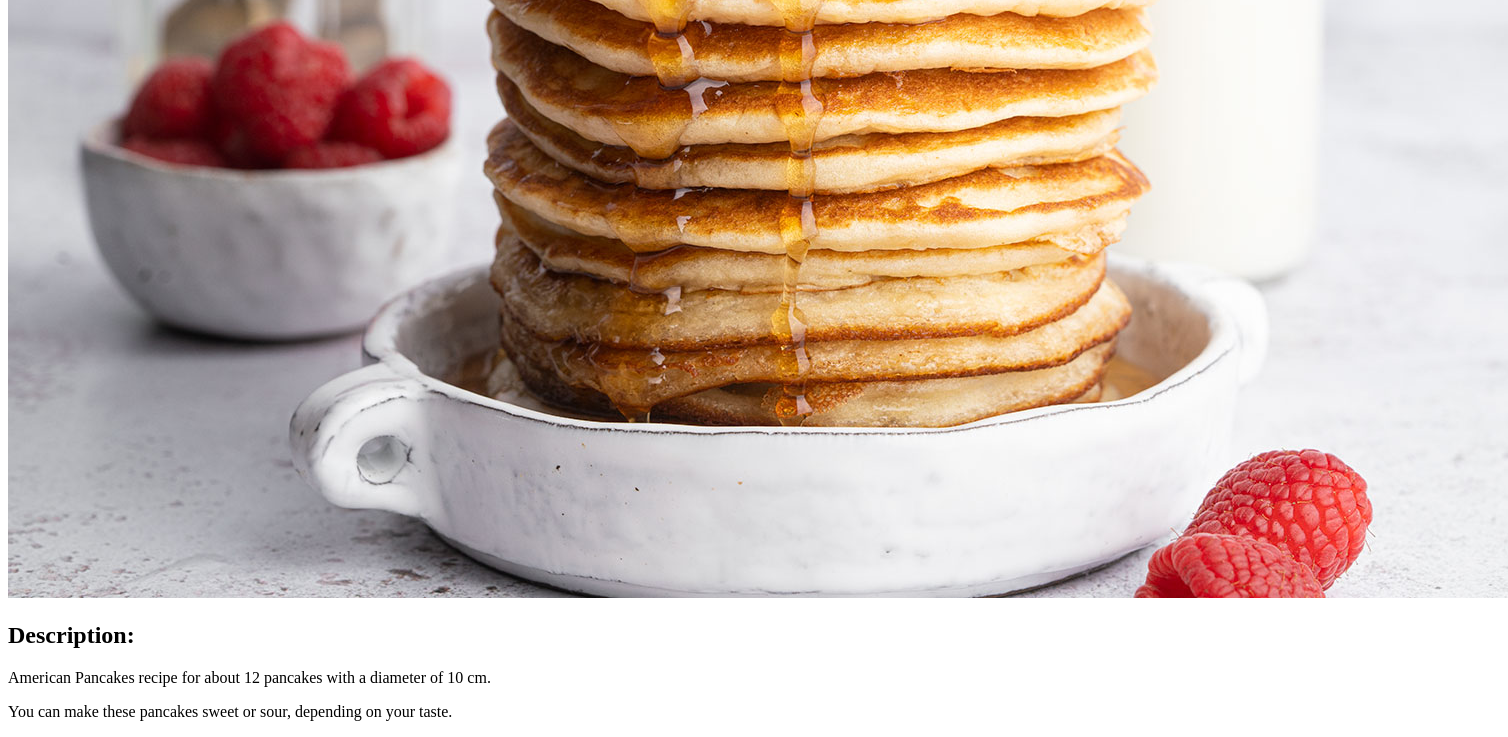
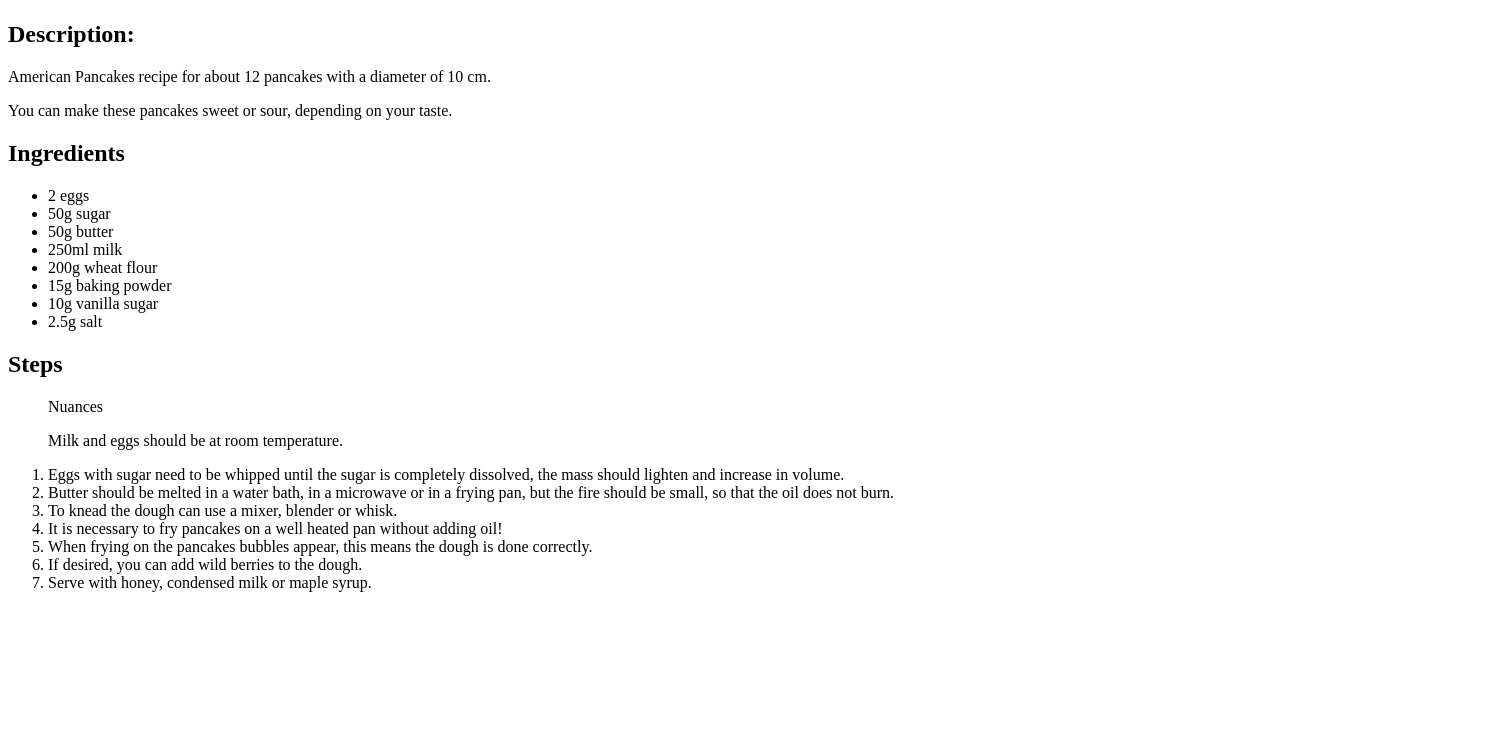
Before and after one commit to andrius-burba-94/odin-recipes, a plain HTML site: page recipes/americanpancakes.html in a window 1280 px wide. Shown: the part 483-1220 px from the top of the page, 1508 px wide, since content can reach past the window. After the commit the page ends 1091 px from the top, so only its background shows below. Drawn offline with Linux system fonts and the light colour scheme.

Commit message:
Add American Pancakes recipe

```diff
--- a/recipes/americanpancakes.html
+++ b/recipes/americanpancakes.html
@@ -7,9 +7,32 @@
 </head>
 <body>
     <h1>American Pancakes</h1>
-    <img src="../img/americanpancakes.jpg">
+    <img src="../img/americanpancakes.jpg" width="600">
     <h2>Description:</h2>
     <p>American Pancakes recipe for about 12 pancakes with a diameter of 10 cm.</p>
     <p>You can make these pancakes sweet or sour, depending on your taste.</p>
+    <h2>Ingredients</h2>
+    <ul>
+        <li>2 eggs</li>
+        <li>50g sugar</li>
+        <li>50g butter</li>
+        <li>250ml milk</li>
+        <lI>200g wheat flour</lI>
+        <li>15g baking powder</li>
+        <li>10g vanilla sugar</li>
+        <li>2.5g salt</li>
+    </ul>
+    <h2>Steps</h2>
+    <ol>
+        <p>Nuances</p>
+        <p>Milk and eggs should be at room temperature.</p>
+        <li>Eggs with sugar need to be whipped until the sugar is completely dissolved, the mass should lighten and increase in volume.</li>
+        <li>Butter should be melted in a water bath, in a microwave or in a frying pan, but the fire should be small, so that the oil does not burn.</li>
+        <li>To knead the dough can use a mixer, blender or whisk.</li>
+        <li>It is necessary to fry pancakes on a well heated pan without adding oil!</li>
+        <li>When frying on the pancakes bubbles appear, this means the dough is done correctly.</li>
+        <li>If desired, you can add wild berries to the dough.</li>
+        <li>Serve with honey, condensed milk or maple syrup.</li>
+    </ol>
 </body>
 </html>
```
